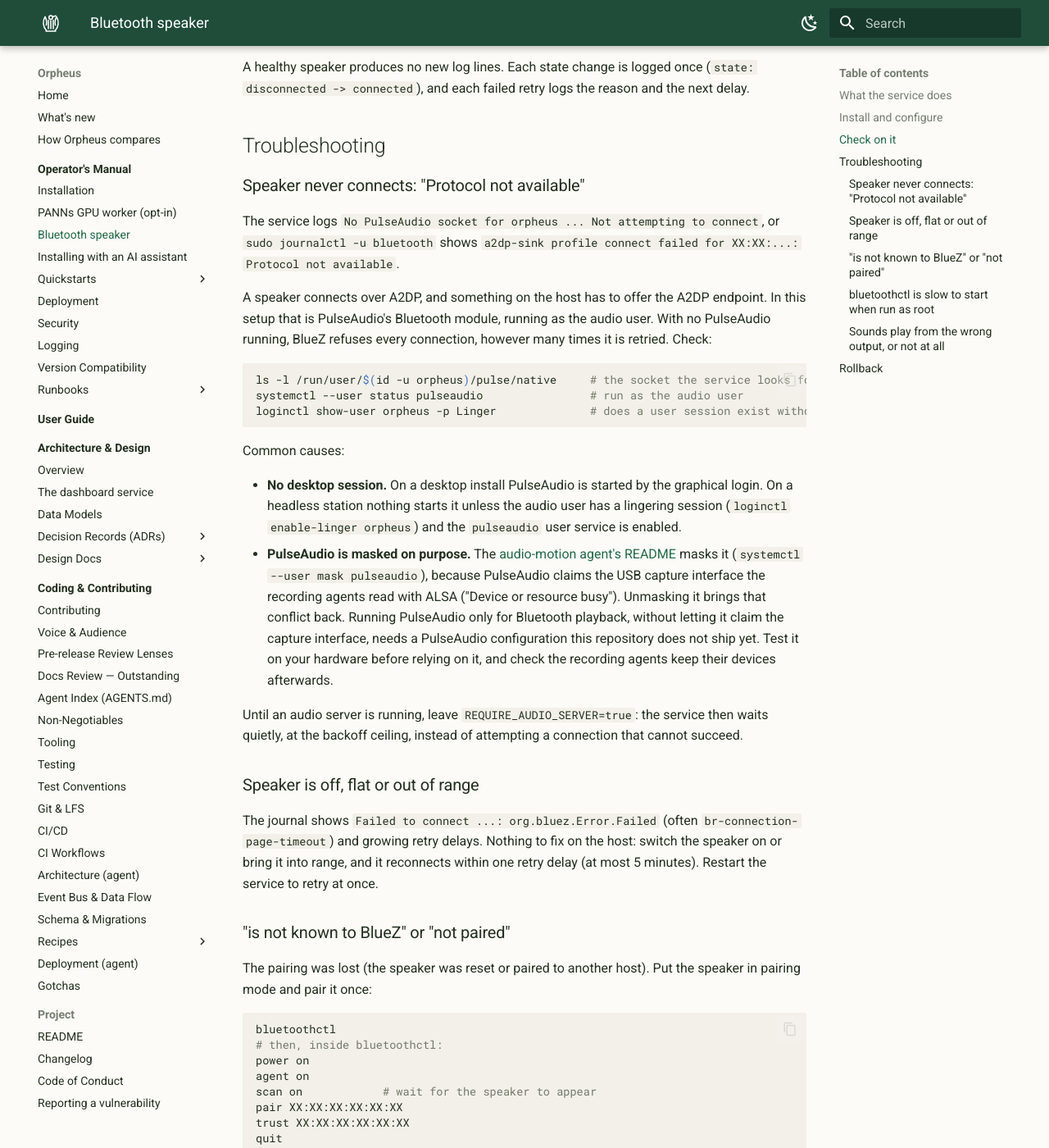
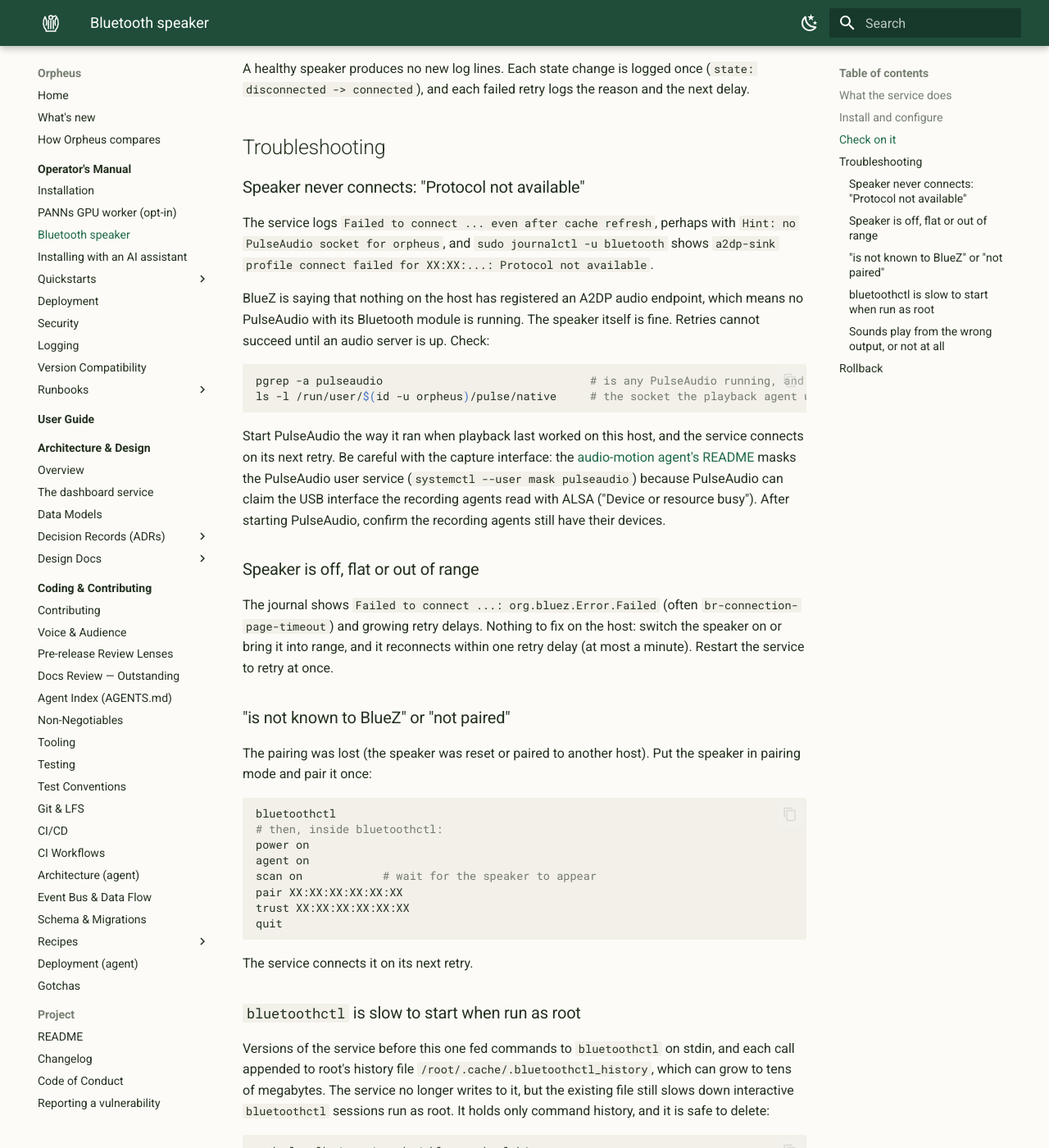
Before and after one commit to scottchronicity/orpheus, an MkDocs documentation site: the page built from docs/operator-manual/bluetooth-speaker.md, in a window 1280 px wide and 1400 px high, scrolled down 1639 px. Shown: the whole window at 82% size. Built offline with MkDocs 1.6.1 and Material for MkDocs 9.7.7, drawn with Linux system fonts in a browser that asks for light colours; some of the changed text lies outside the part shown.

Commit message:
fix(bluetooth): never gate connects on the audio user's PulseAudio socket
Correction to f528ff4 after tracing the existing, previously working path.
PulseAudio state on jetson1 shows the speaker as the default sink of the
desktop session user's PulseAudio (jetson, 2025-11-22) and the orpheus user's
PulseAudio running on 2026-02-22. Playback works whenever a PulseAudio with
its Bluetooth module is running; the "Protocol not available" failures in the
available logs (2026-07-18 onward) are periods when none was running. No
audio-server change is needed or proposed.

- Remove REQUIRE_AUDIO_SERVER: checking only AUDIO_USER's socket would have
  refused to connect while a desktop session's PulseAudio provided A2DP, which
  is how the speaker worked in November. The socket check is now a hint
  logged after a failed connect.
- Restore the original connect sequence: scan and retry on every failed
  attempt, trust once at startup; drop the new automatic controller power-on.
- Cap the retry backoff at 60 s instead of 300 s.
- Docs and install note: describe the existing PulseAudio path instead of
  implying a new configuration is required; keep the capture-interface caution.

````diff
--- a/docs/operator-manual/bluetooth-speaker.md
+++ b/docs/operator-manual/bluetooth-speaker.md
@@ -15,15 +15,19 @@ paired speaker. Every poll it asks BlueZ for the speaker's state, and:
 - **Not connected:** connects, then makes the speaker PulseAudio's default
   output for the audio user and moves any playing streams to it.
 - **Unavailable** (speaker off or out of range, no Bluetooth controller,
-  bluetoothd not answering, no audio server): logs why, and retries with a
-  doubling delay — 10 s, 20 s, 40 s … up to 5 minutes — so a speaker that is
-  switched off for a week costs a retry every 5 minutes, not every 10 seconds.
-  The delay drops back to 10 s as soon as the speaker is back.
+  bluetoothd not answering): logs why, and retries with a doubling delay —
+  10 s, 20 s, 40 s, then every 60 s. The delay drops back to 10 s as soon as
+  the speaker is back.
 
-It scans for devices once per outage, not on every retry. It survives
-`bluetooth.service` restarts: each check is a fresh `bluetoothctl` call with a
-timeout, so a restarting or wedged bluetoothd shows up as a logged retry rather
-than a stuck service.
+A failed connect is followed by a short discovery scan and a second attempt.
+The service survives `bluetooth.service` restarts: each check is a fresh
+`bluetoothctl` call with a timeout, so a restarting or wedged bluetoothd shows
+up as a logged retry rather than a stuck service.
+
+Playback goes through PulseAudio: the speaker only accepts a connection while a
+PulseAudio with its Bluetooth module is running (for the audio user, or in a
+desktop session), and the playback agent plays to the audio user's PulseAudio.
+This service does not start PulseAudio.
 
 The speaker has to be **paired once by hand**. The service trusts and reconnects
 a paired speaker; it does not pair new ones (pairing needs the speaker in
@@ -43,8 +47,7 @@ Settings live in `/etc/orpheus/bluetooth-autoconnect/config.env`:
 | `BLUETOOTH_SPEAKER_MAC` | — (set at install) | The paired speaker. |
 | `AUDIO_USER` | `orpheus` | The user whose PulseAudio plays to the speaker. The playback agent runs as this user. |
 | `RECONNECT_DELAY` | `10` | Seconds between checks while the speaker is healthy. |
-| `MAX_RECONNECT_DELAY` | `300` | Longest wait between retries while it is unavailable. |
-| `REQUIRE_AUDIO_SERVER` | `true` | Skip connect attempts while the audio user has no PulseAudio socket (they cannot succeed; see below). |
+| `MAX_RECONNECT_DELAY` | `60` | Longest wait between retries while it is unavailable. |
 
 After editing the file: `sudo systemctl restart orpheus-bluetooth-autoconnect`.
 Reinstalling (`make update`, `make update-all`) keeps your edited file. Passing
@@ -70,47 +73,34 @@ the next delay.
 
 ### Speaker never connects: "Protocol not available"
 
-The service logs `No PulseAudio socket for orpheus ... Not attempting to
-connect`, or `sudo journalctl -u bluetooth` shows
-`a2dp-sink profile connect failed for XX:XX:...: Protocol not available`.
+The service logs `Failed to connect ... even after cache refresh`, perhaps with
+`Hint: no PulseAudio socket for orpheus`, and `sudo journalctl -u bluetooth`
+shows `a2dp-sink profile connect failed for XX:XX:...: Protocol not available`.
 
-A speaker connects over A2DP, and something on the host has to offer the A2DP
-endpoint. In this setup that is PulseAudio's Bluetooth module, running as the
-audio user. With no PulseAudio running, BlueZ refuses every connection,
-however many times it is retried. Check:
+BlueZ is saying that nothing on the host has registered an A2DP audio
+endpoint, which means no PulseAudio with its Bluetooth module is running. The
+speaker itself is fine. Retries cannot succeed until an audio server is up.
+Check:
 
 ```bash
-ls -l /run/user/$(id -u orpheus)/pulse/native     # the socket the service looks for
-systemctl --user status pulseaudio                # run as the audio user
-loginctl show-user orpheus -p Linger              # does a user session exist without a login?
+pgrep -a pulseaudio                               # is any PulseAudio running, and as whom?
+ls -l /run/user/$(id -u orpheus)/pulse/native     # the socket the playback agent uses
 ```
 
-Common causes:
-
-- **No desktop session.** On a desktop install PulseAudio is started by the
-  graphical login. On a headless station nothing starts it unless the audio
-  user has a lingering session (`loginctl enable-linger orpheus`) and the
-  `pulseaudio` user service is enabled.
-- **PulseAudio is masked on purpose.** The
-  [audio-motion agent's README](https://github.com/scottchronicity/orpheus/tree/main/agents/orpheus-agent-audio-motion)
-  masks it (`systemctl --user mask pulseaudio`), because PulseAudio claims the
-  USB capture interface the recording agents read with ALSA ("Device or
-  resource busy"). Unmasking it brings that conflict back. Running PulseAudio
-  only for Bluetooth playback, without letting it claim the capture interface,
-  needs a PulseAudio configuration this repository does not ship yet. Test it
-  on your hardware before relying on it, and check the recording agents keep
-  their devices afterwards.
-
-Until an audio server is running, leave `REQUIRE_AUDIO_SERVER=true`: the
-service then waits quietly, at the backoff ceiling, instead of attempting a
-connection that cannot succeed.
+Start PulseAudio the way it ran when playback last worked on this host, and the
+service connects on its next retry. Be careful with the capture interface: the
+[audio-motion agent's README](https://github.com/scottchronicity/orpheus/tree/main/agents/orpheus-agent-audio-motion)
+masks the PulseAudio user service (`systemctl --user mask pulseaudio`) because
+PulseAudio can claim the USB interface the recording agents read with ALSA
+("Device or resource busy"). After starting PulseAudio, confirm the recording
+agents still have their devices.
 
 ### Speaker is off, flat or out of range
 
 The journal shows `Failed to connect ...: org.bluez.Error.Failed` (often
 `br-connection-page-timeout`) and growing retry delays. Nothing to fix on the
 host: switch the speaker on or bring it into range, and it reconnects within
-one retry delay (at most 5 minutes). Restart the service to retry at once.
+one retry delay (at most a minute). Restart the service to retry at once.
 
 ### "is not known to BlueZ" or "not paired"
 
````
Also changed, not shown: services/orpheus-bluetooth-autoconnect/README.md (+14 -14 lines), 4 other files.
